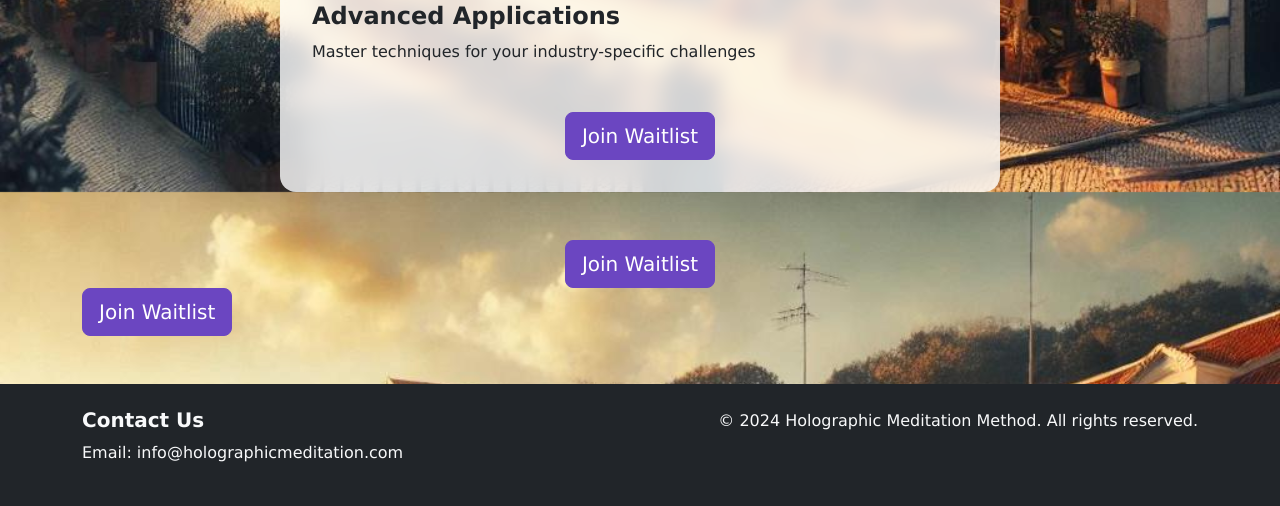
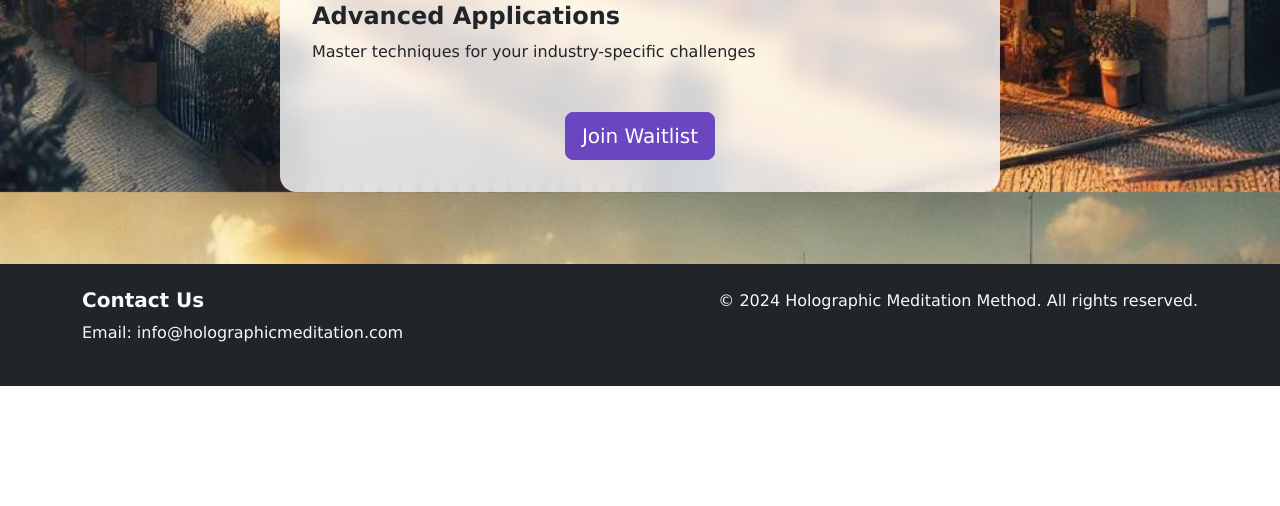
Before and after one commit to wizardsupreme/holographic-meditation-method, a Flask app: page /lisbon-workshop in a window 1280 px wide. Shown: the part 1088-1594 px from the top of the page. After the commit the page ends 1474 px from the top, so only its background shows below. Run offline with Flask 2, Linux system fonts and the light colour scheme.

Commit message:
feat: changed to waitlist

```diff
--- a/templates/lisbon_workshop.html
+++ b/templates/lisbon_workshop.html
@@ -68,6 +68,7 @@
                         </div>
                     </div>
 
+                    <!-- Main CTA button -->
                     <div class="text-center mt-5">
                         <button type="button" class="btn btn-primary btn-lg" data-bs-toggle="modal" data-bs-target="#registerModal">
                             Join Waitlist
@@ -127,14 +128,4 @@
         </div>
     </div>
 </div>
-
-<!-- CTA Button -->
-<div class="text-center mt-4">
-    <a href="{{ url_for('apply') }}" class="btn btn-primary btn-lg">Join Waitlist</a>
-</div>
-
-<!-- Any other apply/register buttons in the page -->
-<div class="cta-section">
-    <button class="btn btn-primary btn-lg">Join Waitlist</button>
-</div>
 {% endblock %}
```
